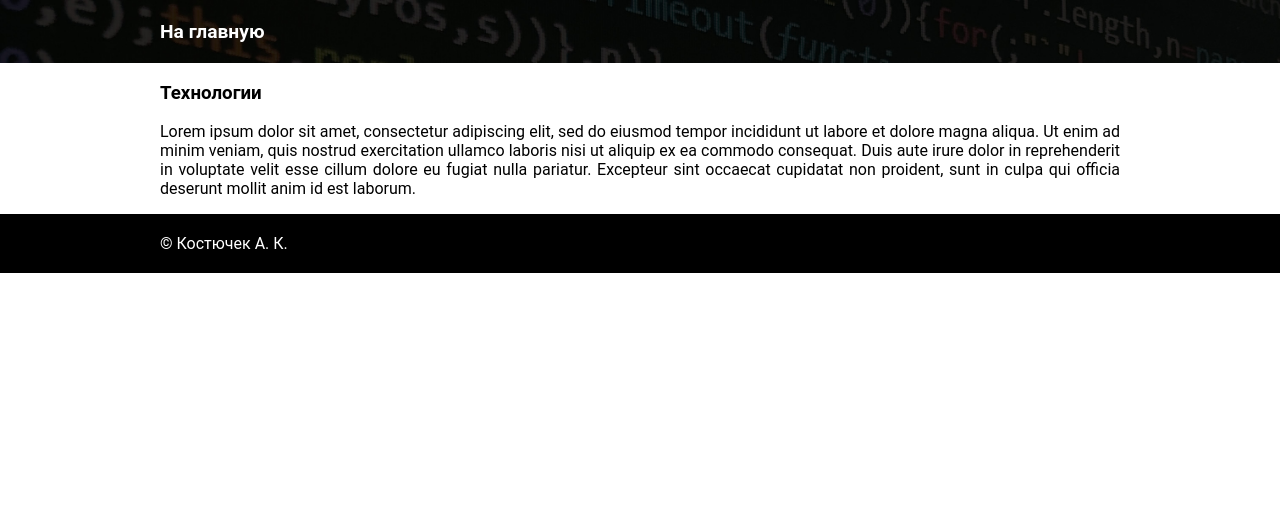
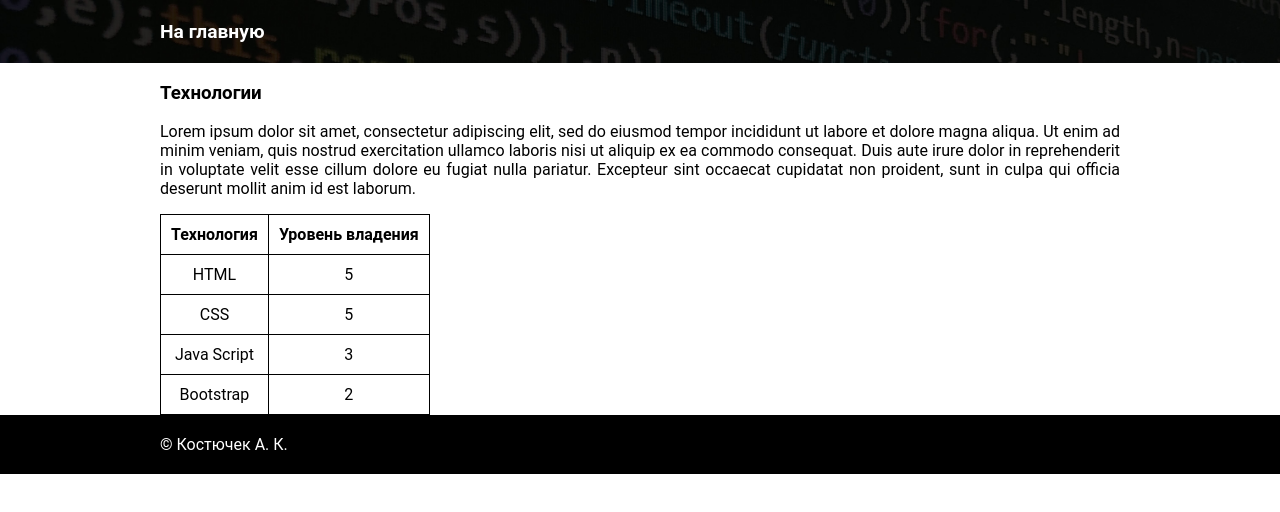
Before and after one commit to WadKos/kostiuchek-211-351-web-dev-2022-1, a plain HTML site: page lab1/technologies.html in a window 1280 px wide. Drawn offline with Linux system fonts and the light colour scheme.

Commit message:
TestPush

```diff
--- a/lab1/style.css
+++ b/lab1/style.css
@@ -87,3 +87,13 @@
     color: white;
     border-color: white;
 }
+
+table {
+    border-collapse: collapse;
+}
+
+th, td {
+    border: 1px solid black;
+    text-align: center;
+    padding: 10px;
+}
--- a/lab1/technologies.html
+++ b/lab1/technologies.html
@@ -27,6 +27,33 @@
                     Duis aute irure dolor in reprehenderit in voluptate velit esse cillum dolore eu fugiat nulla pariatur.
                     Excepteur sint occaecat cupidatat non proident, sunt in culpa qui officia deserunt mollit anim id est laborum.
                 </p>
+
+                <table>
+                    <thead>
+                        <tr>
+                            <th>Технология</th>
+                            <th>Уровень владения</th>
+                        </tr>
+                    </thead>
+                    <tbody>
+                    <tr>
+                        <td>HTML</td>
+                        <td>5</td>
+                    </tr>
+                    <tr>
+                        <td>CSS</td>
+                        <td>5</td>
+                    </tr>
+                    <tr>
+                        <td>Java Script</td>
+                        <td>3</td>
+                    </tr>
+                    <tr>
+                        <td>Bootstrap</td>
+                        <td>2</td>
+                    </tr>
+                    </tbody>
+                </table>
             </section>
         </div>
     </main>
```
Also changed, not shown: lab1/index.html (+1 -1 lines).
